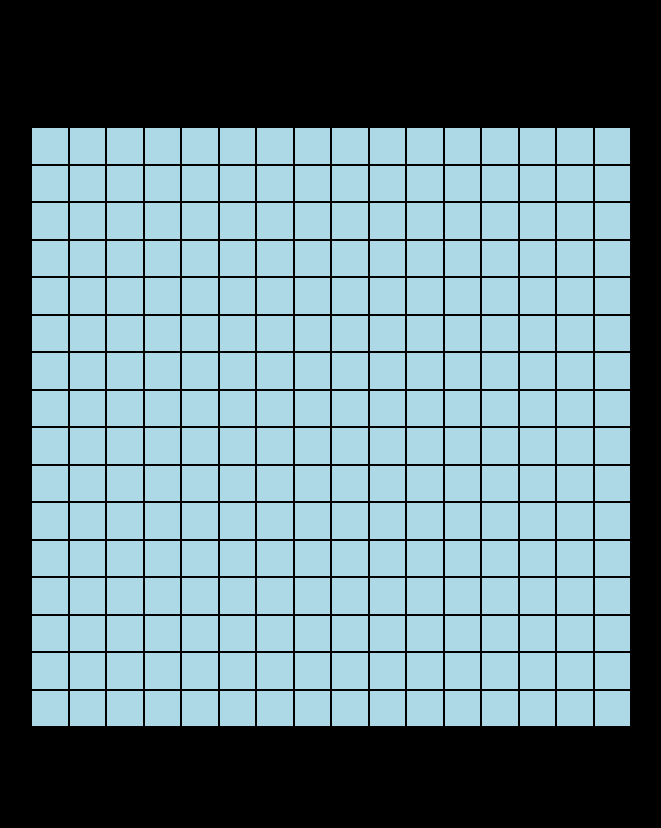
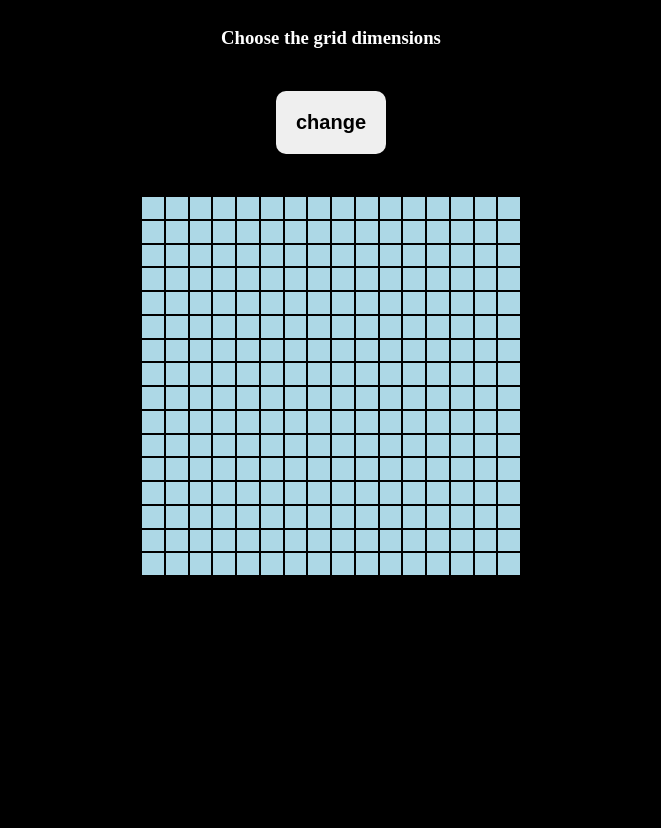
Before and after one commit to anuragv668/etch-a-sketch, a plain HTML site: page index.html in a window 1280 px wide. Shown: the part 73-901 px from the top of the page, without its empty margins (309-970 px from the left). After the commit the page ends 800 px from the top, so only its background shows below. Drawn offline with Linux system fonts and the light colour scheme.

Commit message:
add resizing and headings

```diff
--- a/script.js
+++ b/script.js
@@ -2,19 +2,46 @@ const body = document.querySelector('body');
 const container = document.createElement('div');
 container.classList.add('container');
 
-for (let i = 0; i < 16; i++ ) {
+let gridsize = 16;
+
+const btn = document.createElement('button');
+btn.onclick = () => {
+  while (container.firstChild) {
+    container.removeChild(container.firstChild);
+  }
+  gridsize = parseInt(window.prompt('Enter dimensions: '));
+  mkgrid(gridsize);
+};
+btn.innerText = 'change';
+body.insertBefore(btn, body.firstChild);
+
+const btnDesc = document.createElement('h3');
+btnDesc.innerText = 'Choose the grid dimensions';
+body.insertBefore(btnDesc, body.firstChild);
+
+const mkgrid = (gridDimensions) => {
+
+  for (let i = 0; i < gridDimensions; i++ ) {
     let row = document.createElement('div')
     row.classList.add('row');
-  for (let j = 0; j < 16; j++) {
+    for (let j = 0; j < gridDimensions; j++) {
       let square = document.createElement('div');
       square.classList.add('square');
       square.addEventListener('mouseover', () => {
-      square.style.backgroundColor = 'black';
+        square.style.backgroundColor = 'blue';
       });
       row.appendChild(square);
     }
     container.appendChild(row);
   }
 
+};
 
-body.insertBefore(container, body.firstChild);
+mkgrid(gridsize);
+
+
+body.insertBefore(container, body.lastChild);
+
+const title = document.createElement('h1');
+title.innerText = 'Etch A Sketch';
+body.insertBefore(title, body.firstChild);
--- a/style.css
+++ b/style.css
@@ -4,18 +4,34 @@
  border: none;
 }
 
+h1 {
+  color: white;
+}
+
+h3 {
+  color: white;
+}
+
+button {
+  font-size: 20px;
+  font-weight: bold;
+  padding: 20px;
+  border-radius: 10px;
+}
+
 body {
+  flex-direction: column;
   display: flex;
-  justify-content: center;
+  justify-content: space-around;
   align-items: center;
-  height: 1000px;
+  height: 670px;
   background-color: black;
 }
 
 .container {
   display: flex;
-  height: 600px;
-  width: 600px;
+  height: 380px;
+  width: 380px;
 }
 
 .row {
```
Lines whose indentation alone changed are shown as unchanged.
